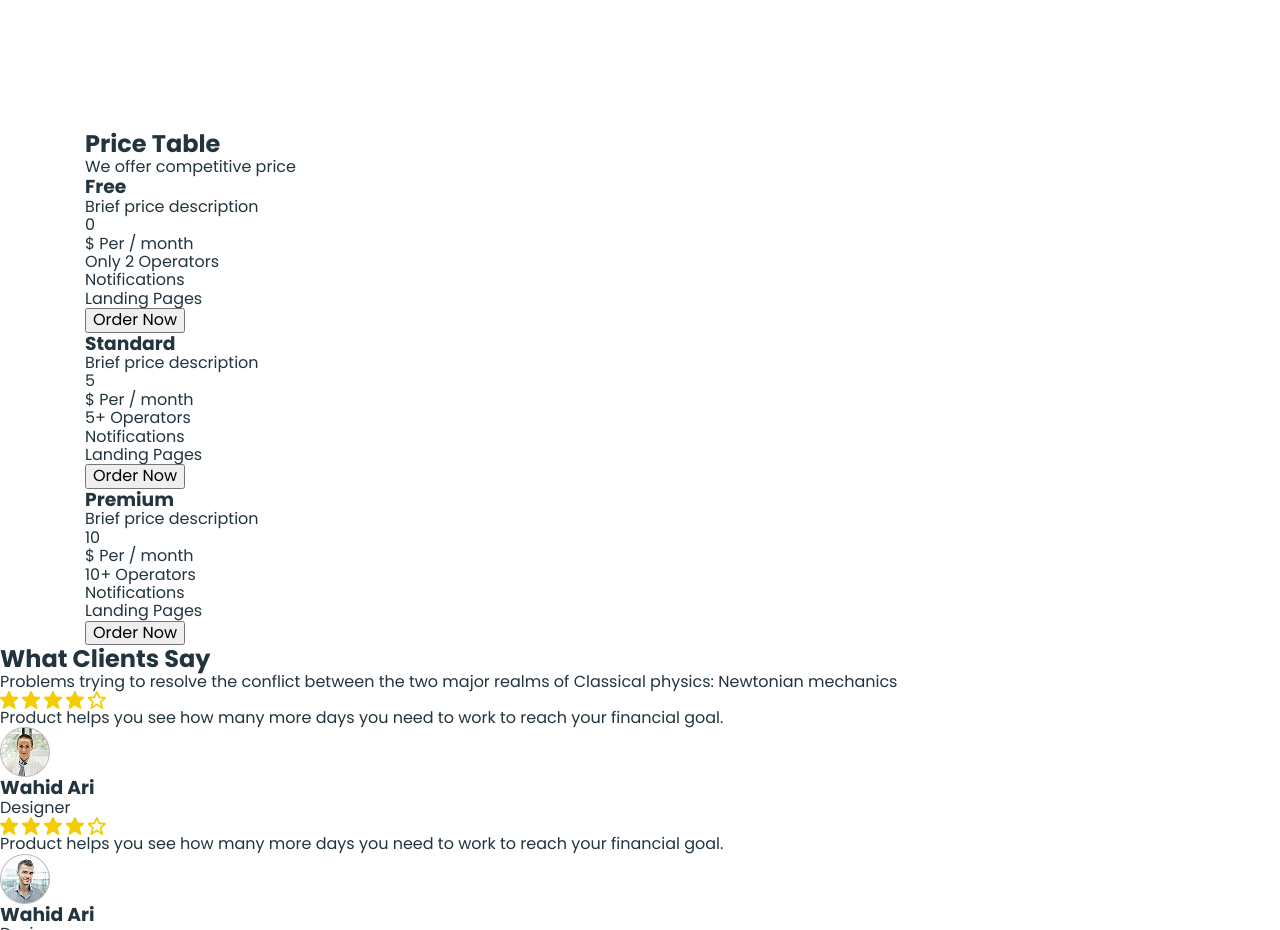
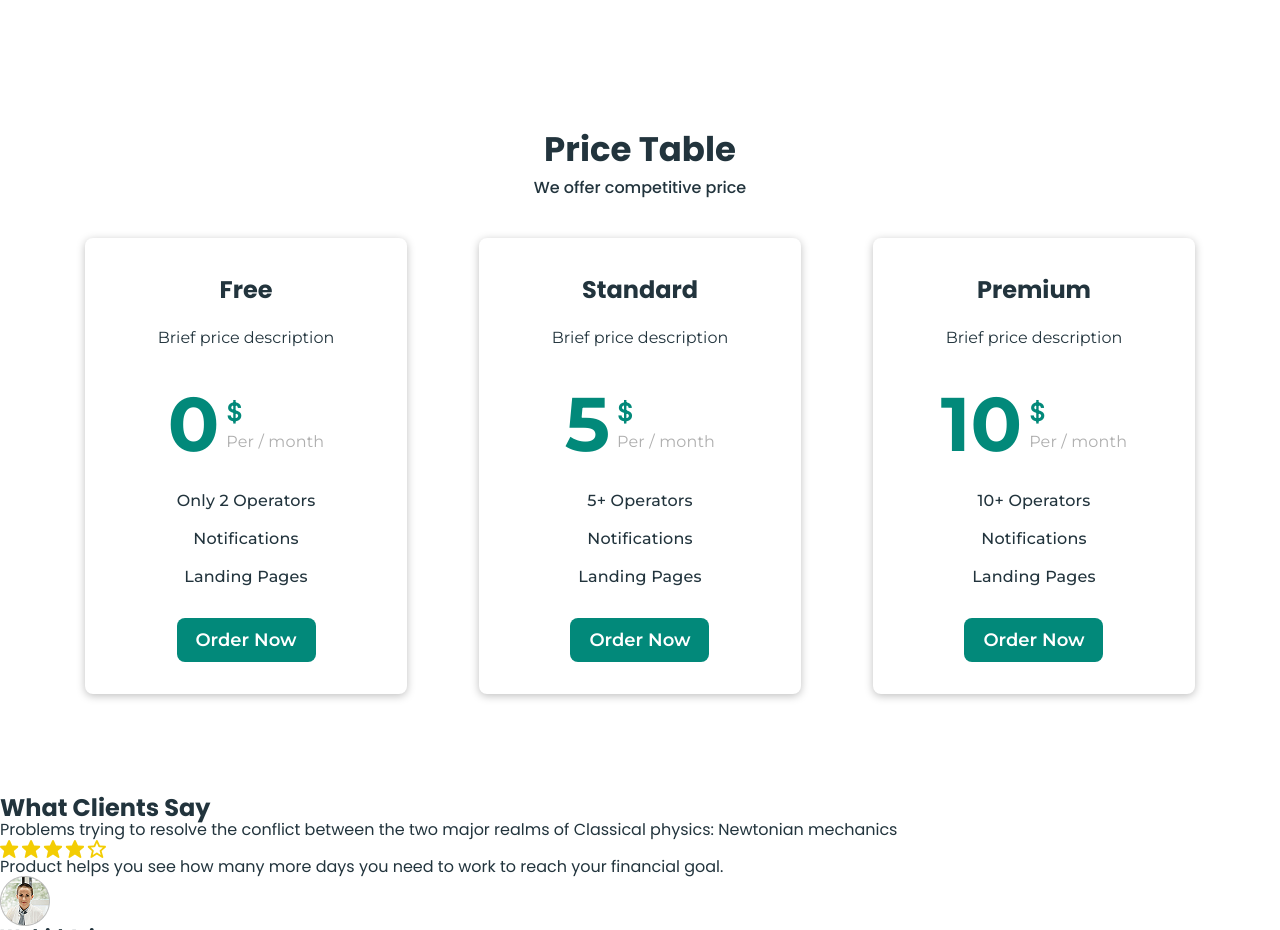
Before and after one commit to Mykhailenko-Oleksandr/blended-product, a plain HTML site: page index.html in a window 1280 px wide. Shown: the part 4340-5270 px from the top of the page. Drawn offline with nearby package versions, Linux system fonts and the light colour scheme.

Commit message:
add section price

```diff
--- a/css/styles.css
+++ b/css/styles.css
@@ -181,6 +181,12 @@ button {
   font-size: 16px;
   color: #fff;
   border: none;
+  transition: transform 250ms ease;
+}
+
+.hero-btn-started:hover,
+.hero-btn-started:focus {
+  transform: scale(1.2);
 }
 
 .hero-btn-video {
@@ -298,13 +304,12 @@ button {
   text-transform: uppercase;
   border-color: transparent;
   background-color: #02897a;
+  transition: transform 250ms ease;
 }
 
 .feature-btn:hover,
 .feature-btn:focus {
-  /* background-color: #02897a;
-  border-color: transparent;
-  color: #fff; */
+  transform: scale(1.2);
 }
 
 /* -----------FEATURE--------- */
@@ -486,10 +491,12 @@ button {
   height: 53px;
   border: none;
   margin: 0 auto;
+  transition: transform 250ms ease;
 }
 
 .staff-btn:hover,
 .staff-btn:focus {
+  transform: scale(1.2);
 }
 
 /* -----------STAFF--------- */
@@ -555,9 +562,136 @@ button {
 }
 
 /* -----------STRATEGIES--------- */
-/* -----------PRACE TABLE--------- */
+/* -----------PRICE TABLE--------- */
 
-/* -----------PRACE TABLE--------- */
+.price {
+  margin-bottom: 100px;
+}
+
+.price-title {
+  font-weight: 700;
+  font-size: 34px;
+  color: #22343d;
+  text-align: center;
+  margin-bottom: 10px;
+}
+
+.price-text {
+  font-weight: 500;
+  color: #22343d;
+  text-align: center;
+  margin-bottom: 40px;
+}
+
+.price-list {
+  display: flex;
+  justify-content: center;
+  align-items: center;
+  gap: 72px;
+}
+
+.price-item {
+  flex-basis: calc((100% - 144px) / 3);
+  border-radius: 8px;
+  max-width: 322px;
+  height: 456px;
+  box-shadow: 0 2px 8px 0 rgba(0, 0, 0, 0.25);
+  background-color: #fff;
+  padding-top: 32px;
+}
+
+.price-item-subtitle {
+  font-weight: 700;
+  font-size: 24px;
+  line-height: 1.67;
+  color: #22343d;
+  text-align: center;
+  margin-bottom: 8px;
+}
+
+.price-item-text-top {
+  font-family: "Montserrat", sans-serif;
+  line-height: 2.5;
+  color: #22343d;
+  text-align: center;
+  margin-bottom: 16px;
+}
+
+.price-item-text-center {
+  font-family: "Montserrat", sans-serif;
+  display: flex;
+  justify-content: center;
+  align-items: center;
+  gap: 7px;
+  line-height: 1.19;
+  letter-spacing: 0.01em;
+  color: #afafaf;
+  text-align: center;
+  margin-bottom: 16px;
+}
+
+.price-item-big-number {
+  font-family: "Montserrat", sans-serif;
+  font-weight: 700;
+  font-size: 76px;
+  line-height: 1.32;
+  letter-spacing: 0em;
+  text-align: center;
+  color: #02897a;
+}
+
+.price-item-dollar-box {
+  display: flex;
+  flex-direction: column;
+  align-items: flex-start;
+  gap: 4px;
+}
+
+.price-item-dollar {
+  font-family: "Inter", sans-serif;
+  font-weight: 700;
+  font-size: 24px;
+  line-height: 1.25;
+  letter-spacing: 0em;
+  color: #02897a;
+}
+
+.price-item-text-bottom {
+  font-family: "Montserrat", sans-serif;
+  font-weight: 500;
+  line-height: 1.38;
+  letter-spacing: 0.01em;
+  color: #22343d;
+  text-align: center;
+}
+
+.price-item-text-bottom:not(:last-of-type) {
+  margin-bottom: 16px;
+}
+
+.price-item-text-bottom:last-of-type {
+  margin-bottom: 30px;
+}
+
+.price-item-btn {
+  font-family: "Montserrat", sans-serif;
+  border-radius: 8px;
+  min-width: 139px;
+  height: 44px;
+  background-color: #02897a;
+  font-weight: 600;
+  font-size: 18px;
+  color: #fff;
+  border: none;
+  display: block;
+  margin: 0 auto;
+}
+
+/* .price-item:hover, .price-item:focus {
+  background-color: ;
+} */
+
+/* -----------PRICE TABLE--------- */
 /* -----------FOOTER--------- */
 
 .footer-top-box {
@@ -609,6 +743,7 @@ button {
   justify-content: space-between;
   margin-bottom: 16px;
 }
+
 /* ----------------------------------------- */
 
 .footer-soc-menu {
--- a/index.html
+++ b/index.html
@@ -451,8 +451,8 @@
           </ul>
         </div>
       </section>
-      <!--PRACE TABLE-->
-      <section>
+      <!--PRICE TABLE-->
+      <section class="price">
         <div class="container">
           <h2 class="price-title">Price Table</h2>
           <p class="price-text">We offer competitive price</p>
@@ -462,7 +462,9 @@
               <p class="price-item-text-top">Brief price description</p>
               <div class="price-item-text-center">
                 <span class="price-item-big-number">0</span>
-                <div><span class="price-item-dollar">$</span> Per / month</div>
+                <div class="price-item-dollar-box">
+                  <span class="price-item-dollar">$</span> Per / month
+                </div>
               </div>
               <p class="price-item-text-bottom">Only 2 Operators</p>
               <p class="price-item-text-bottom">Notifications</p>
@@ -478,7 +480,9 @@
               <p class="price-item-text-top">Brief price description</p>
               <div class="price-item-text-center">
                 <span class="price-item-big-number">5</span>
-                <div><span class="price-item-dollar">$</span> Per / month</div>
+                <div class="price-item-dollar-box">
+                  <span class="price-item-dollar">$</span> Per / month
+                </div>
               </div>
               <p class="price-item-text-bottom">5+ Operators</p>
               <p class="price-item-text-bottom">Notifications</p>
@@ -494,7 +498,9 @@
               <p class="price-item-text-top">Brief price description</p>
               <div class="price-item-text-center">
                 <span class="price-item-big-number">10</span>
-                <div><span class="price-item-dollar">$</span> Per / month</div>
+                <div class="price-item-dollar-box">
+                  <span class="price-item-dollar">$</span> Per / month
+                </div>
               </div>
               <p class="price-item-text-bottom">10+ Operators</p>
               <p class="price-item-text-bottom">Notifications</p>
```
